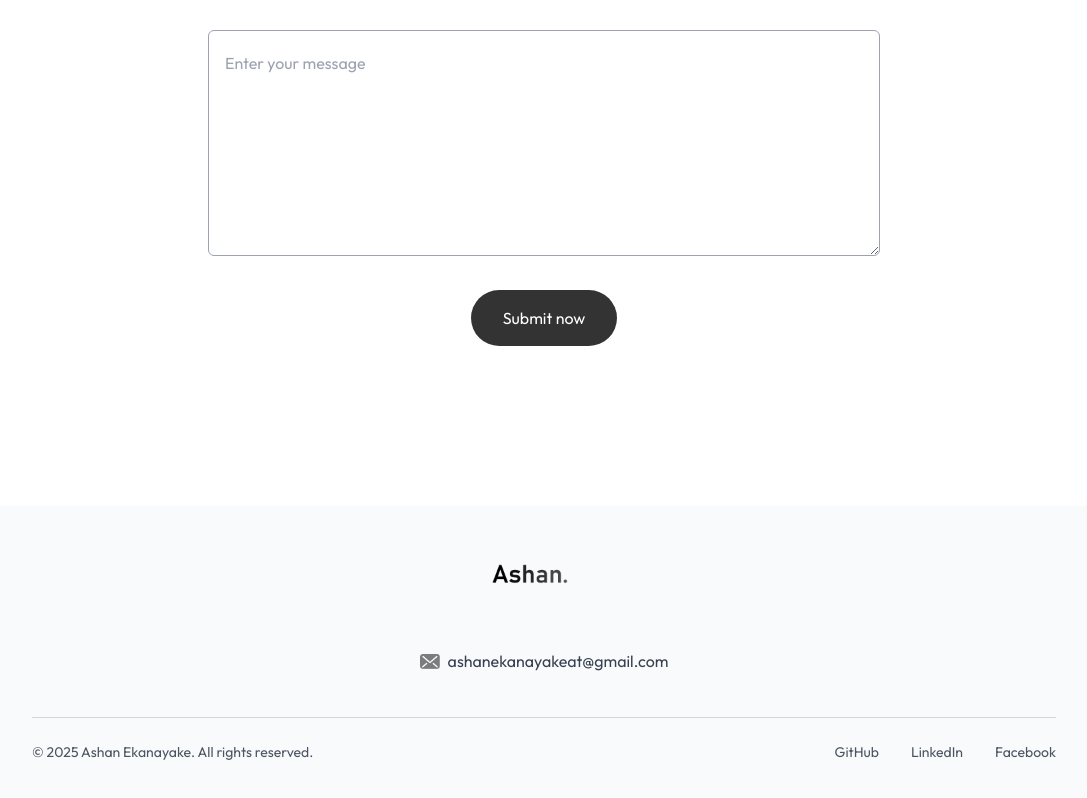
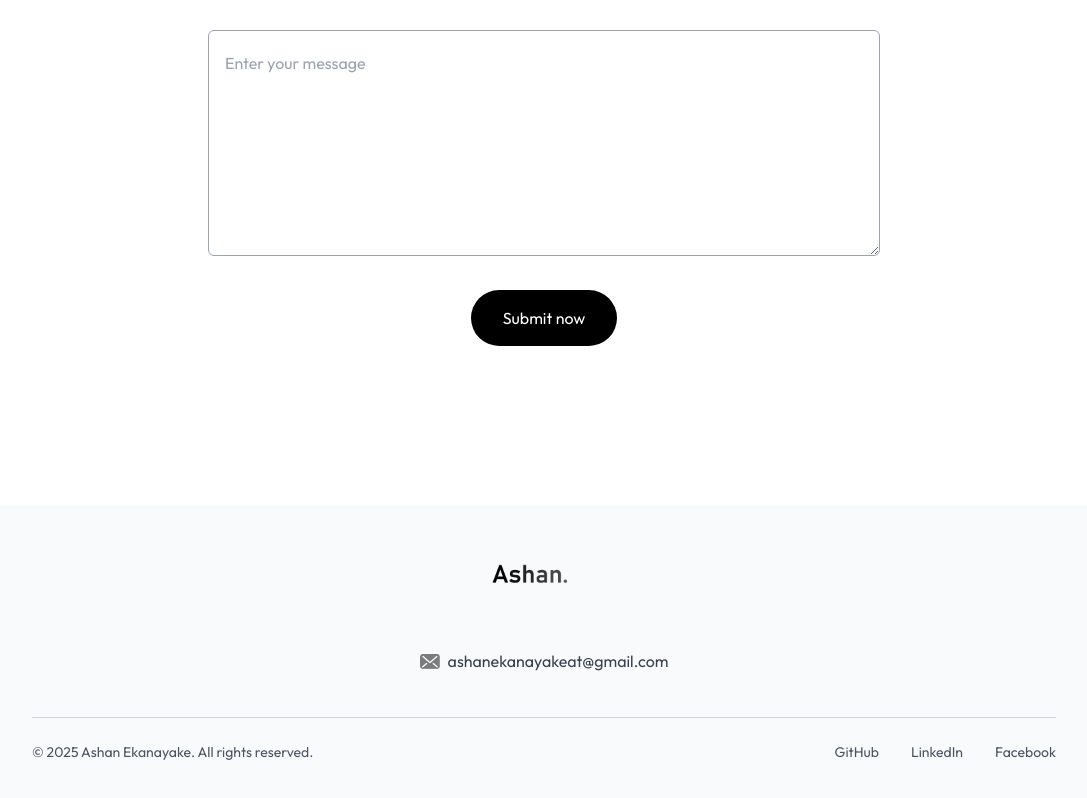
Before and after one commit to Ashan37/AshanPortfolio, a Next.js app: page / in a window 1280 px wide. Shown: the part 3631-4429 px from the top of the page, without its empty margins (96-1183 px from the left). Built offline with nearby package versions, Linux system fonts and the light colour scheme; a web font is replaced by a local one.

Commit message:
change buttons

```diff
--- a/app/components/Contact.jsx
+++ b/app/components/Contact.jsx
@@ -44,11 +44,11 @@ const Contact = ({ isDarkMode }) => {
 
       <form onSubmit={onSubmit} className="max-w-2xl mx-auto">
         <div className="grid gap-6 mt-10 mb-8 grid-cols-auto">
-            <input name="name" className="flex flex-1 p-3 outline-none border border-[0.5px] border-gray-400 rounded-md bg-white dark:bg-darkHover dark:border-white/20 dark:text-white dark:placeholder:text-white/60" type="text" placeholder="Enter your name" required />
-            <input name="email" className="flex flex-1 p-3 outline-none border border-[0.5px] border-gray-400 rounded-md bg-white dark:bg-darkHover dark:border-white/20 dark:text-white dark:placeholder:text-white/60" type="email" placeholder="Enter your email" required/>
+            <input name="name" className="flex flex-1 p-3 outline-none border border-[0.5px] border-gray-400 rounded-md bg-white dark:bg-zinc-800 dark:border-none dark:text-white dark:placeholder:text-gray/60" type="text" placeholder="Enter your name" required />
+            <input name="email" className="flex flex-1 p-3 outline-none border border-[0.5px] border-gray-400 rounded-md bg-white dark:bg-zinc-800 dark:border-none dark:text-white dark:placeholder:text-gray/60" type="email" placeholder="Enter your email" required/>
         </div>
-        <textarea name='message' className="w-full p-4 outline-none border border-[0.5px] border-gray-400 rounded-md bg-white mb-6 dark:bg-darkHover dark:border-white/20 dark:text-white dark:placeholder:text-white/60" rows={6} placeholder="Enter your message" required></textarea>
-        <button className="flex items-center gap-2 px-8 py-3 mx-auto text-white duration-500 rounded-full bg-black/80 justify-between hover:bg-black dark:bg-white dark:text-black dark:hover:bg-white/90 hover:shadow-lg" type="submit">Submit now</button>
+        <textarea name='message' className="w-full p-4 outline-none border border-[0.5px] border-gray-400 rounded-md bg-white mb-6 dark:bg-zinc-800 dark:border-none dark:text-white dark:placeholder:text-gray/60" rows={6} placeholder="Enter your message" required></textarea>
+        <button className="flex items-center gap-2 px-8 py-3 mx-auto text-white duration-500 rounded-full bg-black justify-between hover:bg-black dark:bg-black dark:border dark:border-white dark:text-white dark:hover:bg-white dark:hover:text-black hover:shadow-lg dark:hover:shadow-white/30 group animate-fadeIn" type="submit">Submit now</button>
 
         <p className="mt-4 dark:text-white">{result}</p>
 
```
